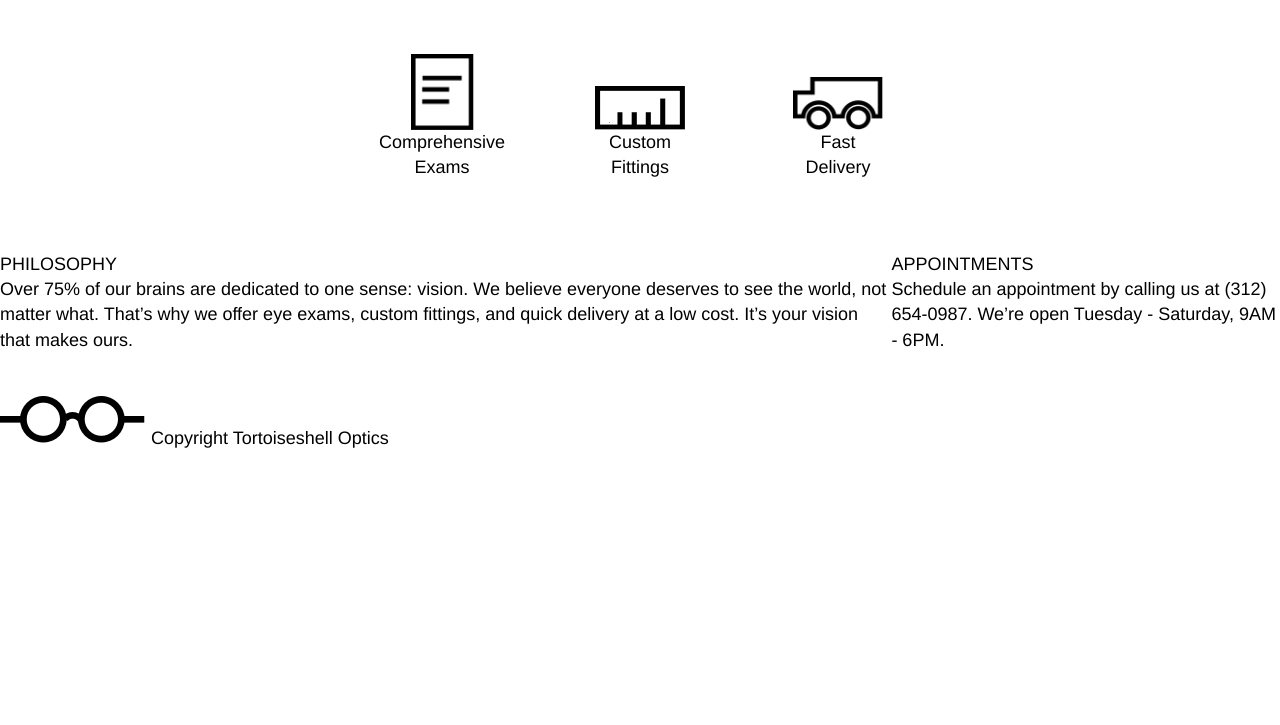
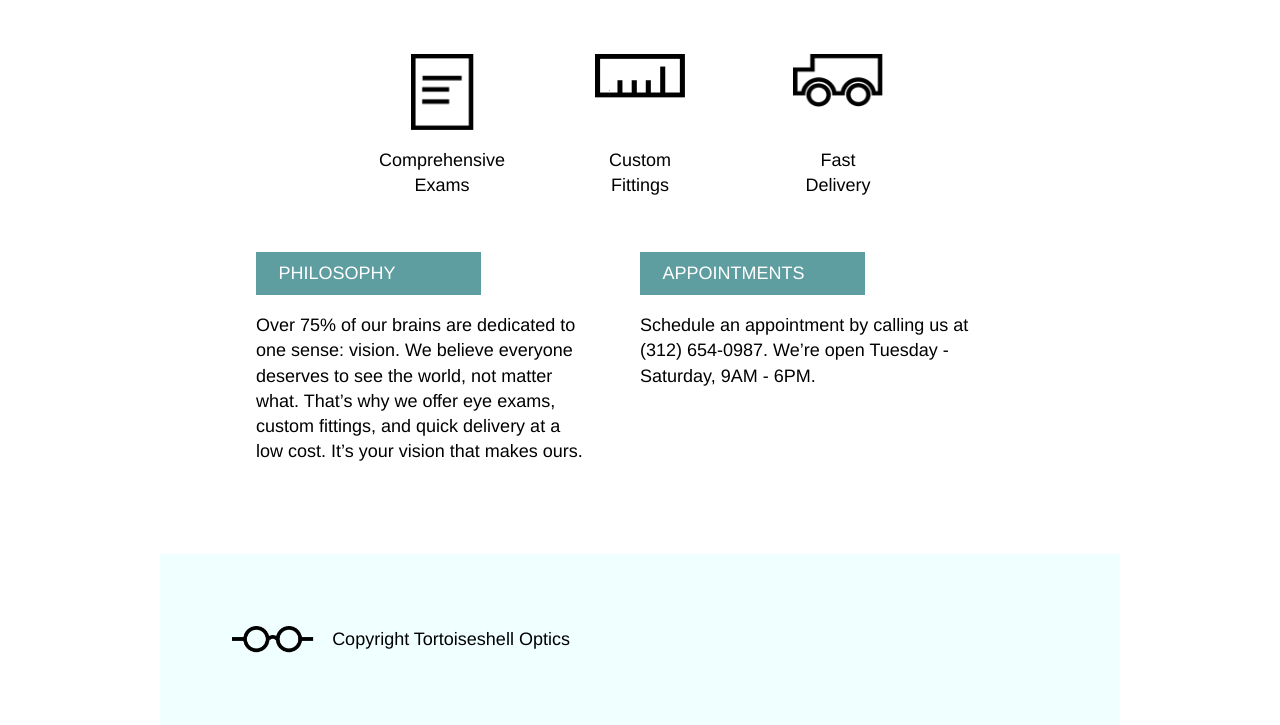
Before and after one commit to sebastianschipper/tortoiseshell, a plain HTML site: page index.html in a window 1280 px wide. Shown: the part 558-1283 px from the top of the page. Before the commit the page ends 1009 px from the top, so only its background shows below. Drawn offline with Linux system fonts and the light colour scheme.

Commit message:
CSS Desktop Final

```diff
--- a/resources/css/style.css
+++ b/resources/css/style.css
@@ -1,7 +1,6 @@
 /* Global Styles*/
 html {
   font-size: 18px;
-
 }
 body {
   font-family: "Helvetica", sans-serif;
@@ -57,15 +56,14 @@ nav span {
 }
 
 /*Main Content Section Styles*/
-section {
+.main1 {
   display: flex;
-  align-items: baseline;
+  align-items: center;
   align-content: space-between;
   justify-content: center;
   margin-top: 3rem;
   height: 8rem;
 }
-
 .advantages {
   display: flex;
   flex-direction: column;
@@ -73,6 +71,8 @@ section {
   width: 5rem;
   align-items: center;
   text-align: center;
+  height: 8rem;
+  justify-content: space-between;
 }
 .image {
   width: 5rem;
@@ -80,3 +80,39 @@ section {
 .paper {
   width: 3.5rem;
 }
+.main2 {
+  display: flex;
+  justify-content: center;
+  padding-top: 3rem;
+  width: 960px;
+  margin:auto;
+}
+.infobox {
+  width: 35%;
+  margin-right: 5%;
+  margin-bottom: 5rem;
+}
+.title {
+  background-color: cadetblue;
+  color: white;
+  padding: 0.5rem 1.25rem;
+  max-width: 10rem;
+  margin-bottom: 1rem;
+}
+
+/*Footer Section Styles*/
+footer {
+  width: 960px;
+  margin: auto;
+  background-color: azure;
+  height: 9.5rem;
+  display: flex;
+  align-items: center;
+}
+footer img {
+  height: 1.5rem;
+  padding-left: 4rem;
+}
+footer span {
+  padding-left: 1rem;
+}
```
